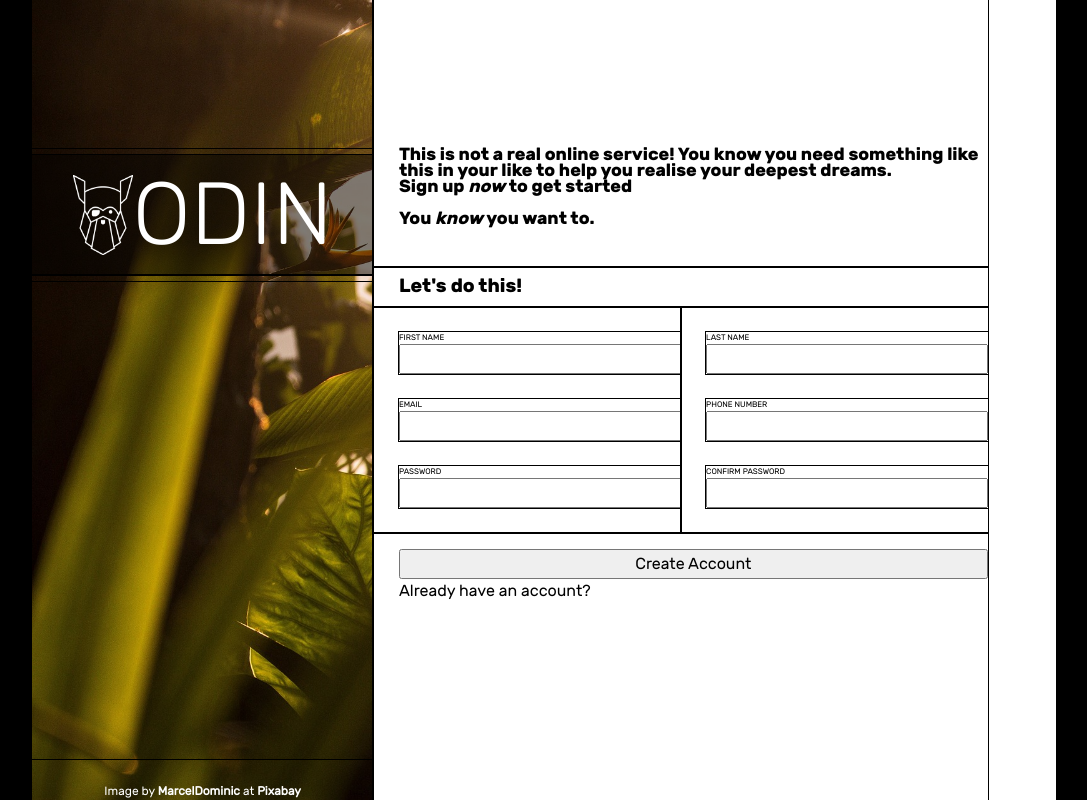
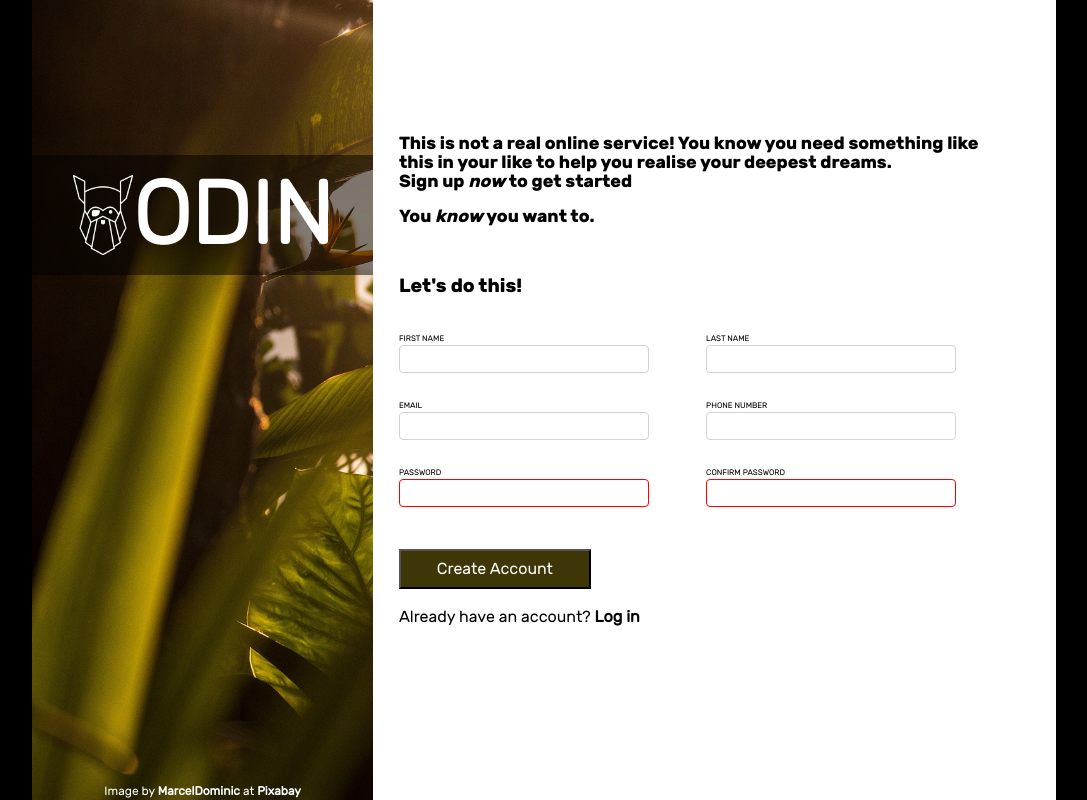
Before and after one commit to james-carson/sign-up-form, a plain HTML site: page index.html in a window 1280 px wide. Shown: the whole page, without its empty margins (96-1183 px from the left). Drawn offline with Linux system fonts and the light colour scheme; files whose address does not match are found by name.

Commit message:
Mostly ocmplete project
Working out why ODIN login isn't shrinking when resized.

```diff
--- a/index.html
+++ b/index.html
@@ -16,7 +16,7 @@
                     <div id="logo_holder" class="left absolute_positioned">
                         <div id="logo" class="left absolute_positioned">
                             <img id="logo_image" src="images/logo_image.png" alt="The Odin Project logo">
-                            ODIN
+                            <h1>ODIN</h1>
                         </div>
                     </div>
                 </div>
@@ -33,56 +33,56 @@
             <div id="right_panel" class="full_height panel">
                 <div id="right_top" class="right top right_section">
                     <div id="intro_text" class="right pad_left pad_bottom">
-                        <h2>
+                        <h3>
                             This is not a real online service! You know you need something like this in your like to
                             help you realise your deepest dreams.<br>Sign up <em>now </em> to get started
-                        </h2>
-                        <h2>
+                        </h3>
+                        <h3>
                             You <em>know </em> you want to.
-                        </h2>
+                        </h3>
                     </div>
                 </div>
                 <div id="right_middle" class="right middle right_section">
                     <div id="right_mid_header" class="right middle pad_left">
-                        <h1>Let's do this!</h1>
+                        <h2>Let's do this!</h2>
                     </div>
-                    <div id="column_container" class="right middle">
+                    <form action="" method="post" id="column_container" class="right middle">
                         <div id="column_left" class="column right pad_left">
 
                             <!-- Inputs to be styled next! -->
 
                             <div class="form_input"><label for="first_name">FIRST NAME</label>
-                                <input type="text" name="first_name" id="first_name">
+                                <input type="text" name="first_name" id="first_name" tabindex="1" minlength="1">
                             </div>
 
                             <div class="form_input"><label for="email">EMAIL</label>
-                                <input type="email" name="email" id="email">
+                                <input type="email" name="email" id="email" tabindex="3">
                             </div>
 
                             <div class="form_input"><label for="password">PASSWORD</label>
-                                <input type="password" name="password" id="password">
+                                <input type="password" name="password" id="password" minlength="8" required tabindex="5">
                             </div>
                         </div>
 
                         <div id="column_right" class="column right pad_left">
 
                             <div class="form_input"><label for="last_name">LAST NAME</label>
-                                <input type="text" name="last_name" id="last_name">
+                                <input type="text" name="last_name" id="last_name" tabindex="2" minlength="1">
                             </div>
 
                             <div class="form_input"><label for="phone_number">PHONE NUMBER</label>
-                                <input type="tel" name="phone_number" id="phone_number">
+                                <input type="tel" name="phone_number" id="phone_number" tabindex="4" minlength="8">
                             </div>
 
                             <div class="form_input"><label for="confirm_password">CONFIRM PASSWORD</label>
-                                <input type="password" name="confirm_password" id="confirm_password">
+                                <input type="password" name="confirm_password" id="confirm_password" minlength="8" required tabindex="6">
                             </div>
                         </div>
-                    </div>
+                    </form>
                 </div>
                 <div id="right_bottom" class="right bottom right_section pad_left pad_top">
-                       <button type="submit">Create Account</button>
-                       <p>Already have an account? <a href="blank">Log in</a></p>
+                       <button type="submit" tabindex="7">Create Account</button>
+                       <p class="pad_top">Already have an account? <a href="blank" style="color: black;">Log in</a></p>
                 </div>
             </div>
         </div>
--- a/styles.css
+++ b/styles.css
@@ -83,11 +83,28 @@ body{
 div {
     display: flex;
     /* To see layout, temporary: */
-    outline: 1px solid black;
+    /* outline: 1px solid black; */
 }
 
 .full_height {
     height: 100vh;
+}
+
+h1 {
+    font-family: "rubiklight", system-ui, -apple-system, BlinkMacSystemFont, 'Segoe UI', Roboto, Oxygen, Ubuntu, Cantarell, 'Open Sans', 'Helvetica Neue', sans-serif;
+    font-size: clamp(3rem, 5.5rem, 5.5rem);
+}
+
+h2, h3 {
+    font-family: "rubikbold", system-ui, -apple-system, BlinkMacSystemFont, 'Segoe UI', Roboto, Oxygen, Ubuntu, Cantarell, 'Open Sans', 'Helvetica Neue', sans-serif;
+}
+
+h3{
+    font-size: 1.1rem;
+}
+
+h2 {
+    font-size: 1.2rem;
 }
 
 #container {
@@ -113,6 +130,10 @@ div {
     padding-top: 2vh;
 }
 
+.pad_right {
+    padding-right: 2vw;
+}
+
 #left_panel {
     background: url(images/bg_image.jpg);
     background-size: cover;
@@ -123,7 +144,7 @@ div {
 }
 
 .left {
-    width: calc(80vw / 3);
+    width: clamp(calc(80vw / 4), calc(80vw / 3), calc(80vw / 3));
 }
 
 .right {
@@ -154,6 +175,7 @@ div {
     display: flex;
     flex-direction: column;
     justify-content: space-evenly;
+    padding-right: 2rem;
 }
 
 .form_input {
@@ -200,11 +222,12 @@ div {
 #logo {
     font-family: "rubiklight", system-ui, -apple-system, BlinkMacSystemFont, 'Segoe UI', Roboto, Oxygen, Ubuntu, Cantarell, 'Open Sans', 'Helvetica Neue', sans-serif;
     display: flex;
+    flex-wrap: wrap;
     color: white;
-    font-size: 5.5rem;
     opacity: 1;
     justify-content: center;
     align-items: center;
+    font-size: clamp(3rem, 5.5rem, 5.5rem);
 }
 
 #logo_image {
@@ -222,20 +245,10 @@ a {
     flex-direction: column;
     gap: 2vh;
     justify-content: flex-end;
-    line-height: 1rem;
+    line-height: 1.2rem;
 }
 
-h1, h2 {
-    font-family: "rubikbold", system-ui, -apple-system, BlinkMacSystemFont, 'Segoe UI', Roboto, Oxygen, Ubuntu, Cantarell, 'Open Sans', 'Helvetica Neue', sans-serif;
-}
 
-h2{
-    font-size: 1.1rem;
-}
-
-h1 {
-    font-size: 1.2rem;
-}
 
 /* Inputs to be styled next! */
 
@@ -247,3 +260,25 @@ label {
     display: flex;
     flex-direction: column;
 }
+
+input {
+    border: 1px solid lightgrey;
+    border-radius: 0.25em;
+    font-family: system-ui, -apple-system, BlinkMacSystemFont, 'Segoe UI', Roboto, Oxygen, Ubuntu, Cantarell, 'Open Sans', 'Helvetica Neue', sans-serif;
+    font-size: 1rem;
+}
+
+input:focus {
+    border: 2px solid blue
+}
+
+input:invalid {
+    border: 1px solid red;
+}
+
+button {
+    width: 12rem;
+    height: 2.5rem;
+    background-color: rgb(63, 54, 8);
+    color: white;
+}
```
